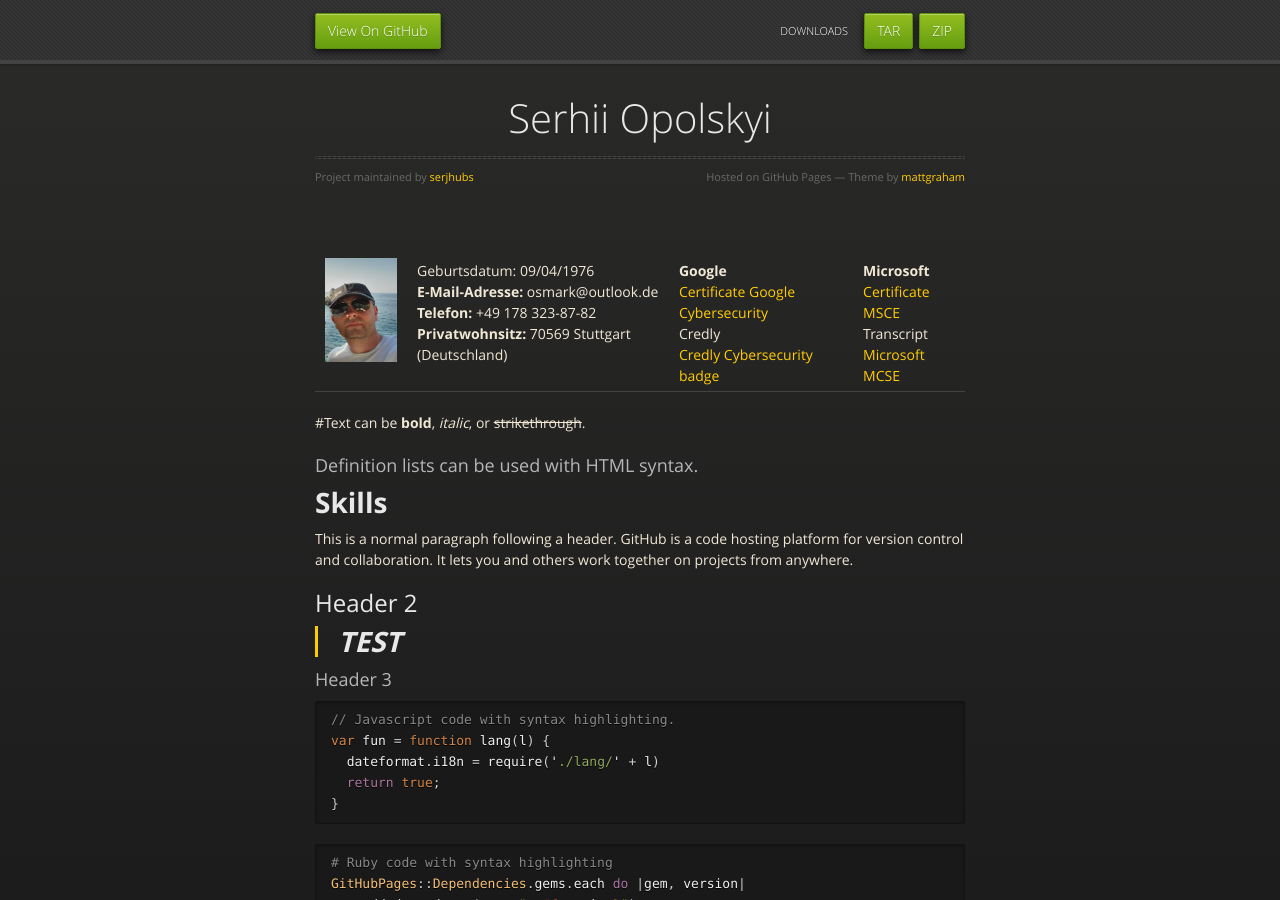
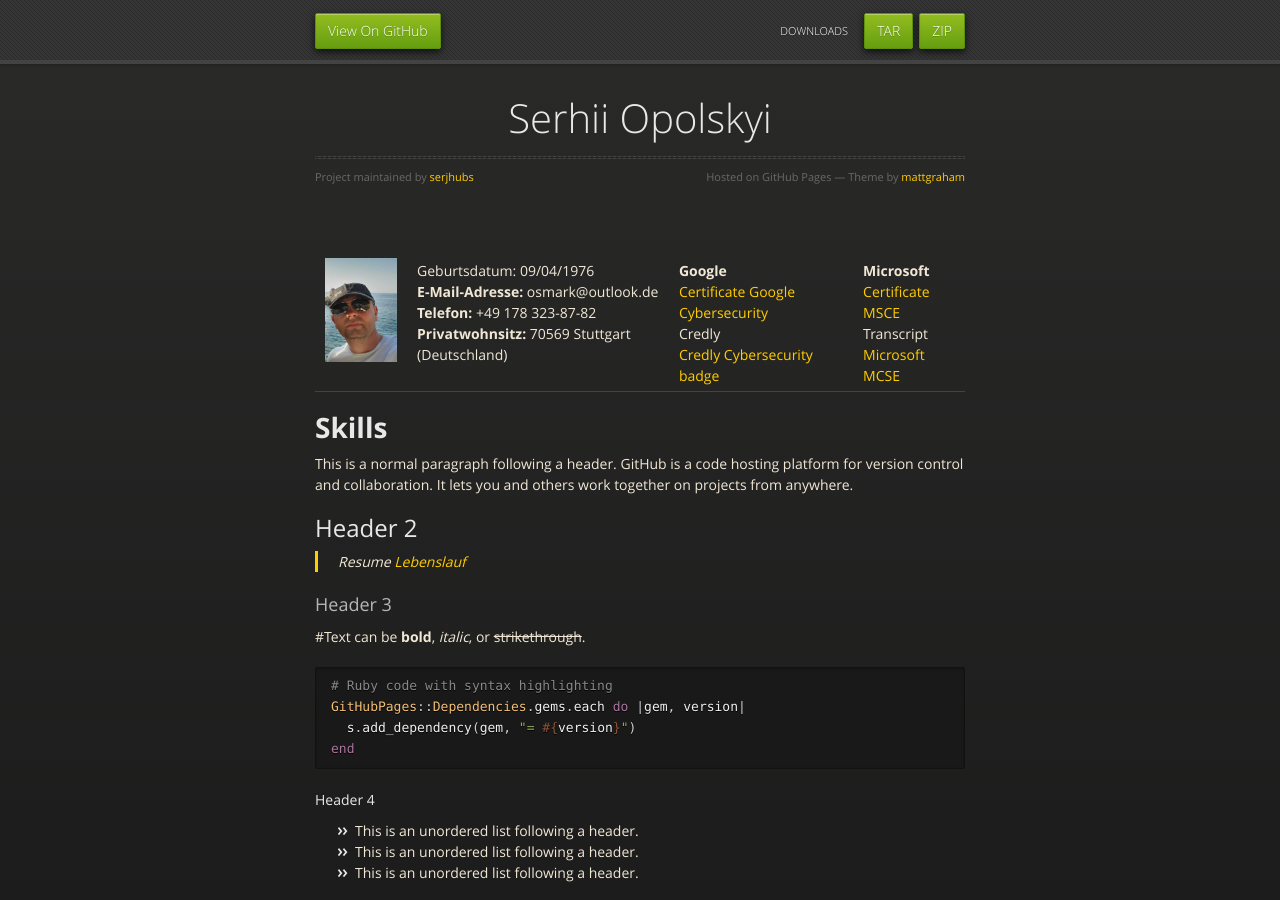
Before and after one commit to serjhubs/Resume, a Jekyll site: the page built from index.md, in a window 1280 px wide and 900 px high. Built offline with Jekyll 4.4.1, drawn with Linux system fonts in a browser that asks for light colours; the repository's description, which GitHub fills in, is left out.

Commit message:
Update index.md

````diff
--- a/index.md
+++ b/index.md
@@ -26,9 +26,9 @@ layout: default
    </table>
 </Html>
 
-#Text can be **bold**, _italic_, or ~~strikethrough~~.
 
-### Definition lists can be used with HTML syntax.
+
+
 
 # **Skills**
 
@@ -36,19 +36,13 @@ This is a normal paragraph following a header. GitHub is a code hosting platform
 
 ## Header 2
 
-> # **TEST**
+> Resume [Lebenslauf](https://europa.eu/europass/eportfolio/screen/share/documents/6a1e220e-5a58-43e6-b02e-f8bca989e52d?lang=en)
+
 
 
 
 ### Header 3
-
-```js
-// Javascript code with syntax highlighting.
-var fun = function lang(l) {
-  dateformat.i18n = require('./lang/' + l)
-  return true;
-}
-```
+#Text can be **bold**, _italic_, or ~~strikethrough~~.
 
 ```ruby
 # Ruby code with syntax highlighting
````
Also changed, not shown: other parts of index.md (+0 -1 lines).
